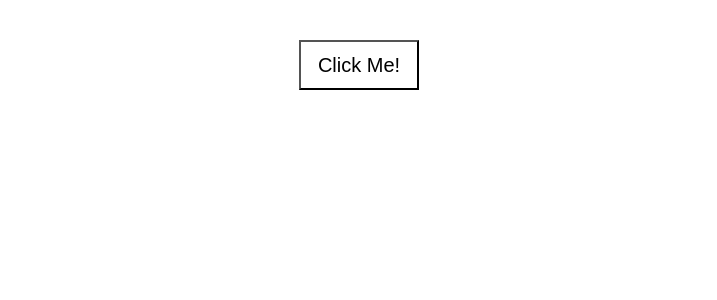
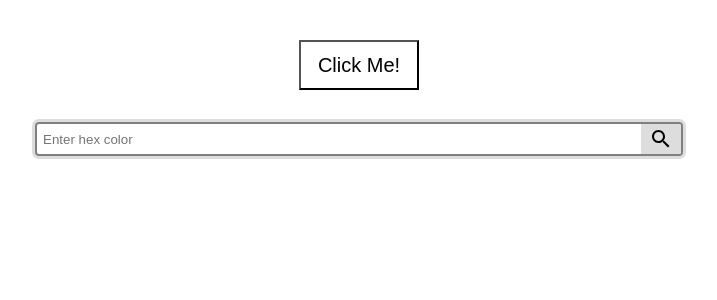
Before and after one commit to kramlj00/RandomColors, a React (Create React App) app: page / in a window 1280 px wide. Shown: the top 300 px of the page, without its empty margins (281-998 px from the left). Built offline with nearby package versions, Linux system fonts and the light colour scheme.

Commit message:
Adding input field functionality

```diff
--- a/package.json
+++ b/package.json
@@ -3,6 +3,8 @@
   "version": "0.1.0",
   "private": true,
   "dependencies": {
+    "@material-ui/core": "^4.12.3",
+    "@material-ui/icons": "^4.11.2",
     "@testing-library/jest-dom": "^5.11.4",
     "@testing-library/react": "^11.1.0",
     "@testing-library/user-event": "^12.1.10",
--- /dev/null
+++ b/src/components/ColorInput/ColorInput.js
@@ -0,0 +1,68 @@
+import React from "react";
+import styled from "styled-components";
+import SearchIcon from "@material-ui/icons/Search";
+
+function ColorInput({ colorDataHandler }) {
+  function isHexColor(hex) {
+    return (
+      typeof hex === "string" && hex.length === 6 && !isNaN(Number("0x" + hex))
+    );
+  }
+
+  async function handleKeyDown(e) {
+    if (e.key === "Enter") {
+      //console.log(e.target.value);
+      let text = e.target.value;
+      if (isHexColor(text)) {
+        colorDataHandler(text);
+      } else {
+        alert("Wrong hex color input!");
+      }
+    }
+  }
+
+  return (
+    <SearchContainer>
+      <SearchInput
+        type="text"
+        placeholder="Enter hex color"
+        autoFocus
+        onKeyDown={handleKeyDown}
+      />
+      <SearchIconContainer>
+        <SearchIcon />
+      </SearchIconContainer>
+    </SearchContainer>
+  );
+}
+
+export default ColorInput;
+
+const SearchContainer = styled.div`
+  display: flex;
+  margin: auto;
+  overflow: hidden;
+  border-radius: 4px;
+  height: 30px;
+  width: 50%;
+  border: 2px solid grey;
+  padding-left: 4px;
+  :focus-within {
+    box-shadow: 0 0 0 3px #ddd;
+  }
+`;
+const SearchInput = styled.input`
+  flex-grow: 1;
+  border: 0;
+  :focus {
+    outline: none;
+  }
+`;
+const SearchIconContainer = styled.div`
+  display: flex;
+  background-color: #ddd;
+  color: black;
+  width: 40px;
+  justify-content: center;
+  align-items: center;
+`;
--- a/src/components/FetchList/FetchList.js
+++ b/src/components/FetchList/FetchList.js
@@ -1,4 +1,5 @@
-const FetchList = (setList, colorData) => {
+const FetchList = (list, setList, colorData) => {
+  console.log(list);
   setList((prevList) => {
     return [
       ...prevList,
--- a/src/components/MainComponent/MainComponent.js
+++ b/src/components/MainComponent/MainComponent.js
@@ -1,5 +1,6 @@
 import React, { useEffect, useState } from "react";
 import styled from "styled-components";
+import ColorInput from "../ColorInput/ColorInput";
 import ColorList from "../ColorList/ColorList";
 import FetchColor from "../FetchColor/FetchColor";
 import FetchList from "../FetchList/FetchList";
@@ -15,18 +16,27 @@ function MainComponent() {
 
   useEffect(() => {
     const listHandler = () => {
-      if (!list.includes(colorData) && colorData !== "") {
-        FetchList(setList, colorData);
+      console.log(colorData);
+      if (
+        list.filter((e) => e.colorName === colorData).length === 0 &&
+        colorData !== ""
+      ) {
+        console.log(true);
+        FetchList(list, setList, colorData);
       }
     };
 
     listHandler();
-    console.log(list);
-    console.log(colorData);
+    //console.log(colorData);
   }, [colorData]);
 
   const changeColorHandler = () => {
     FetchColor(setColorData);
+  };
+
+  const colorDataHandler = (data) => {
+    //console.log(data);
+    setColorData(data);
   };
 
   return (
@@ -35,6 +45,7 @@ function MainComponent() {
         Click Me!
       </Button>
       <ColorList list={list} currentColor={colorData} setList={setList} />
+      <ColorInput colorDataHandler={colorDataHandler} />
     </Container>
   );
 }
```
Also changed, not shown: 1 other file (tests, documents, lock files or other folders).
